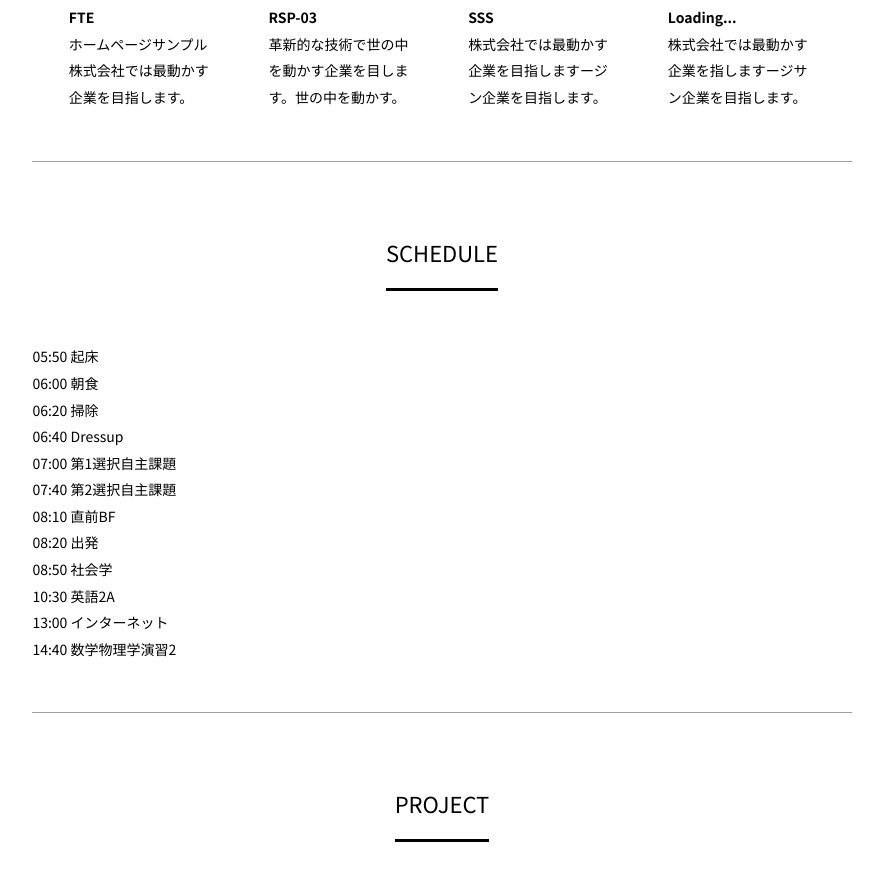
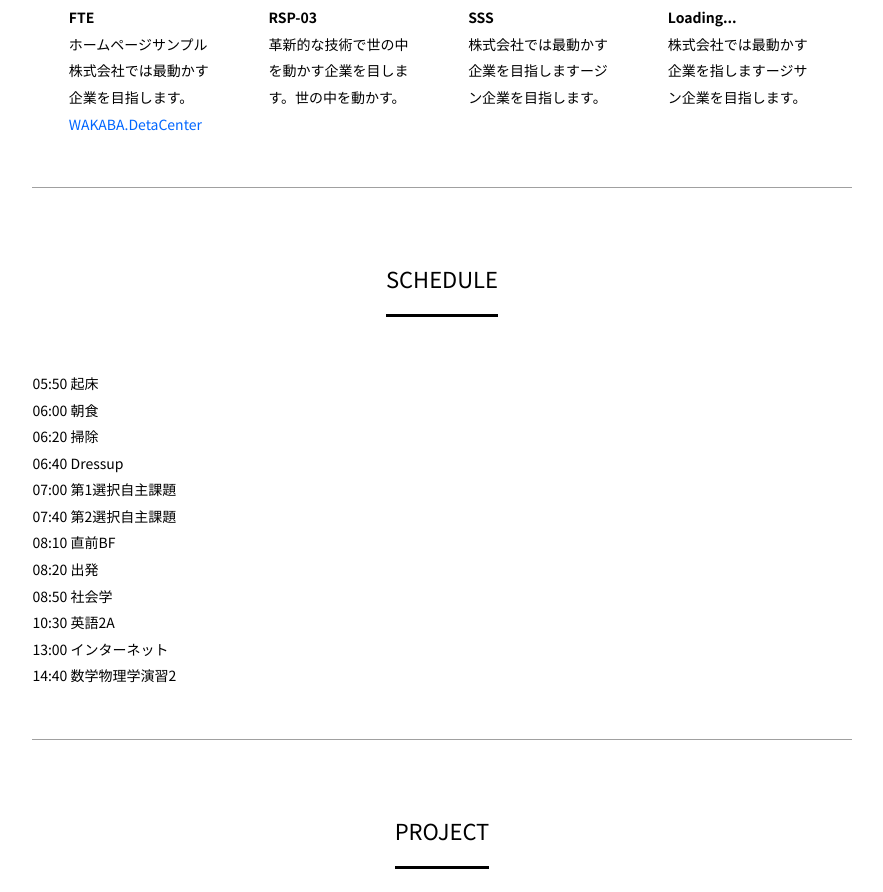
Before and after one commit to AigaMayo/HomePage, a plain HTML site: page index.html in a window 1280 px wide. Shown: the part 2484-3376 px from the top of the page, without its empty margins (70-953 px from the left). Drawn offline with nearby package versions, Linux system fonts and the light colour scheme; a web font is replaced by a local one.

Commit message:
Update index.html

```diff
--- a/index.html
+++ b/index.html
@@ -87,6 +87,7 @@
 						<li>
 							<h1>FTE</h1>
 							<p>ホームページサンプル株式会社では最動かす企業を目指します。</p>
+							<a href="https://aigamayo.github.io/HomePage/FTE.WAKABA.DetaCenter.html">WAKABA.DetaCenter</a>
 						</li>
 						<li>
 							<h1>RSP-03</h1>
```
